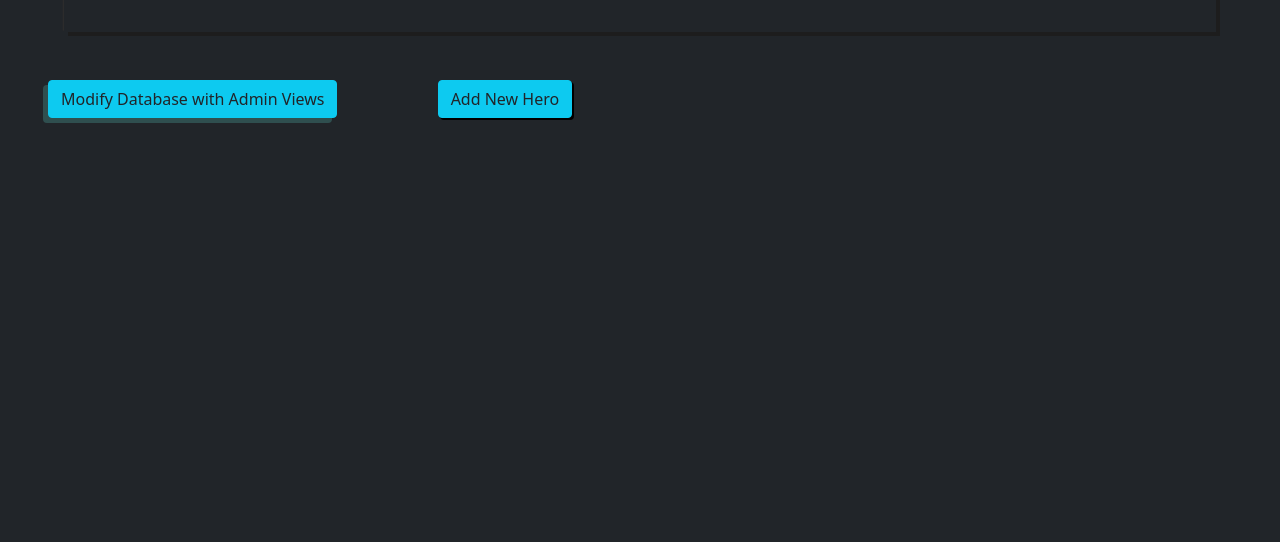
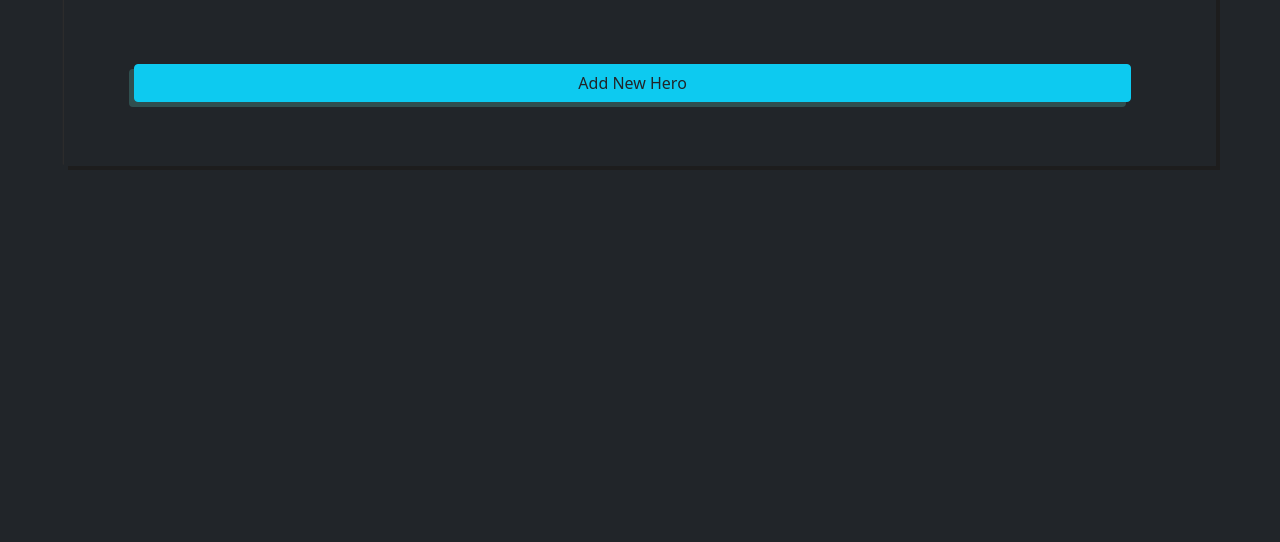
Before and after one commit to Moosicalex/BACS350, a Django app: page /hero/ in a window 1280 px wide. Shown: the part 459-1001 px from the top of the page. Run offline with Django 3.2, Linux system fonts and the light colour scheme; data that the repository does not hold is empty; some libraries are stand-ins or nearby versions.

Commit message:
moving the button a bit

```diff
--- a/week10/Superhero/templates/hero_list.html
+++ b/week10/Superhero/templates/hero_list.html
@@ -18,7 +18,7 @@
                 </tr>
                 {% for hero in object_list %}
                 <tr>
-                    <td><a href="{{ hero.pk }}">{{ hero.name }}</a></td>
+                    <td><a style="box-shadow: 0pt 0pt white;" class="btn text-light" href="{{ hero.pk }}">{{ hero.name }}</a></td>
                     <td>{{ hero.identity }}</td>
                     <td><a href="{{ hero.pk }}/">Edit</a></td>
                     <td><a href="{{ hero.pk }}/delete">Delete</a></td>
@@ -26,12 +26,8 @@
                 </tr>
                 {% endfor %}
             </table>
+            <a href="/hero/add" class="btn btn-info text-dark m-5" style="width: 90%; margin-left: 5%; margin-right: 5%;">Add New Hero</a>
         </div>
     </div>
 </div>
-
-<p>
-    <a href="/admin/" class="btn btn-info text-dark m-5">Modify Database with Admin Views</a>
-    <a href="/hero/add" class="btn btn-info text-dark m-5" style="box-shadow: 2px 2px black;">Add New Hero</a>
-</p>
 {% endblock content %}
```
Also changed, not shown: week10/Superhero/static/hero_4.css (line endings or trailing spaces).
